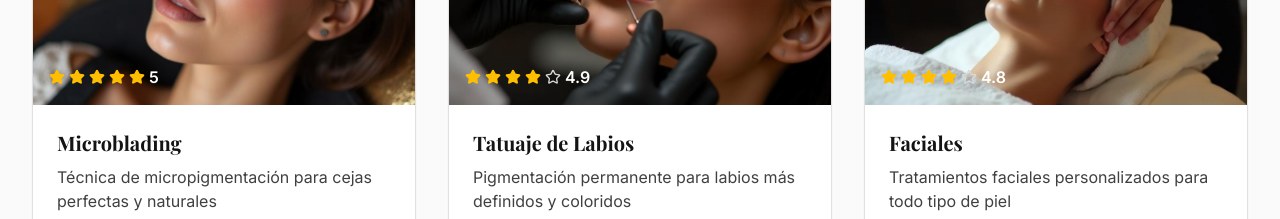
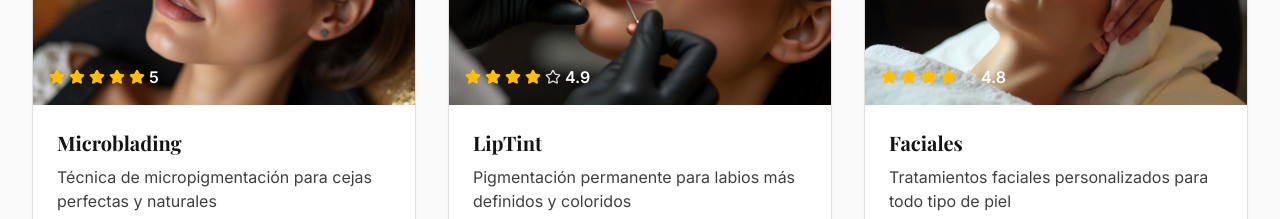
Before and after one commit to bertola40-star/astral-beauty-bookings, a React (Vite) app: page / in a window 1280 px wide. Shown: the part 1340-1559 px from the top of the page. Built offline with nearby package versions, Linux system fonts and the light colour scheme.

Commit message:
Update Lip Tint service

```diff
--- a/src/components/Services.tsx
+++ b/src/components/Services.tsx
@@ -91,8 +91,8 @@ const services: Service[] = [
     ]
   },
   {
-    id: 'lip-tattoo',
-    name: 'Tatuaje de Labios',
+    id: 'lip-tint',
+    name: 'LipTint',
     image: lipTattooImg,
     description: 'Pigmentación permanente para labios más definidos y coloridos',
     price: 'Desde $300',
@@ -102,18 +102,25 @@ const services: Service[] = [
     rating: 4.9,
     treatments: [
       {
-        name: 'Delineado de Labios',
+        name: 'Astral Lips',
         description: 'Definición del contorno natural de los labios',
         duration: '4 horas',
         price: '$300',
         features: ['Diseño de contorno', 'Pigmentación permanente', 'Efecto natural', 'Retoque adicional (45 días) - costo extra']
       },
       {
-        name: 'Labios Completos',
+        name: 'FullLips',
         description: 'Pigmentación completa con color y volumen',
         duration: '4 horas',
         price: '$400',
         features: ['Color completo', 'Efecto volumen', 'Larga duración', 'Retoque adicional (45 días) - costo extra']
+      },
+      {
+        name: 'Neutralización de Labios',
+        description: 'Corrección de pigmentaciones previas y tonos no deseados',
+        duration: '4 horas',
+        price: '$350',
+        features: ['Corrección de color', 'Neutralización de tonos', 'Técnica especializada', 'Retoque adicional (45 días) - costo extra']
       }
     ]
   },
```
